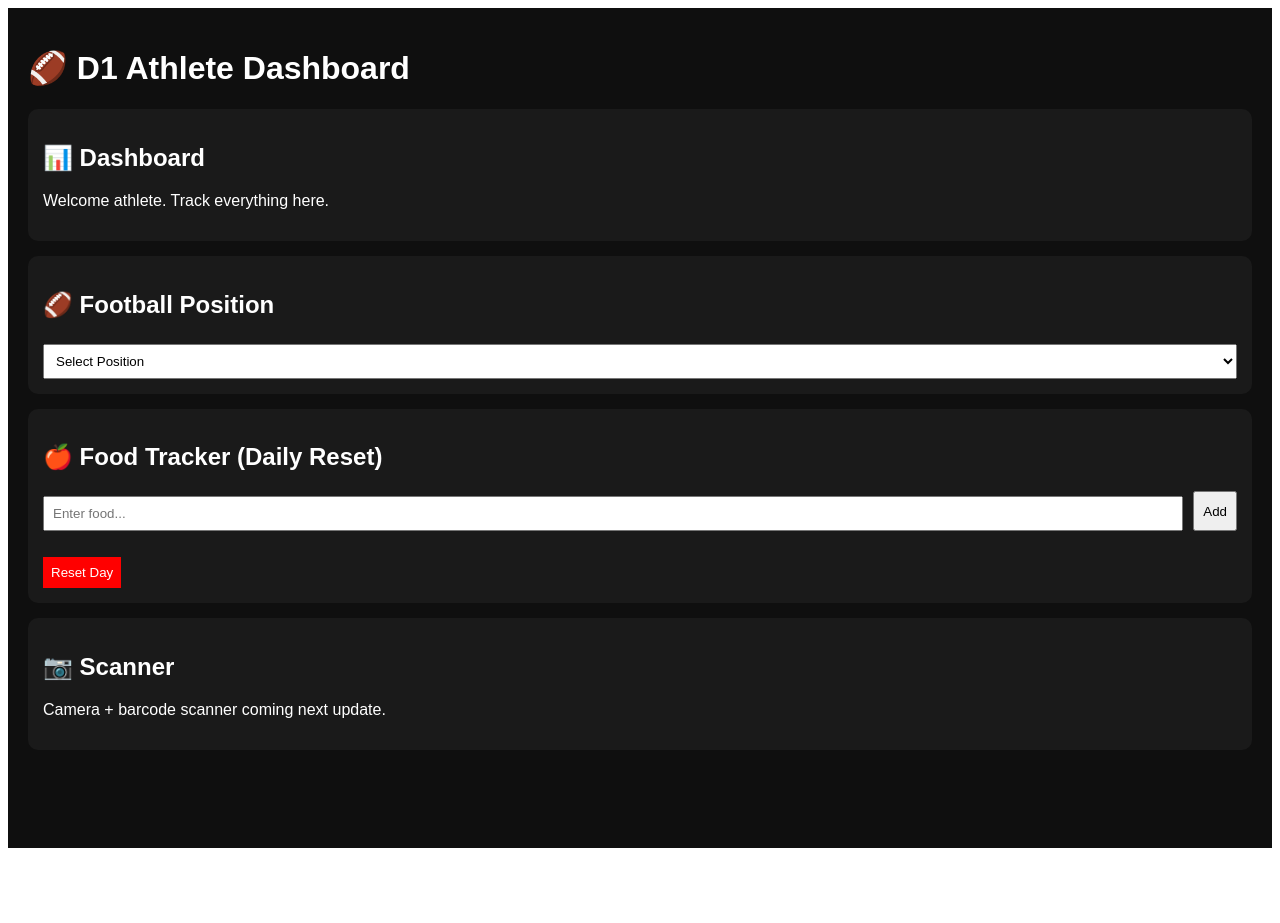
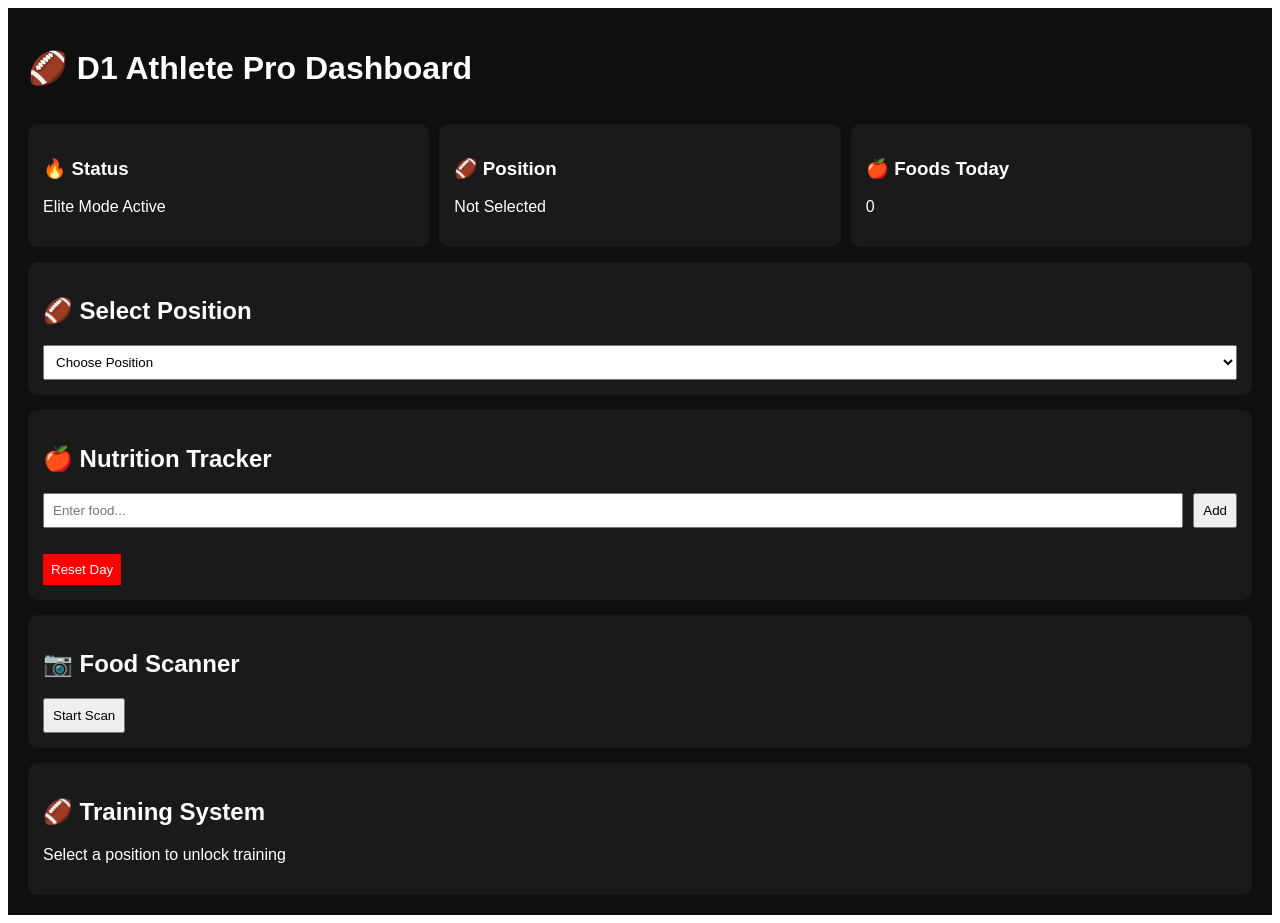
Before and after one commit to khalifa73-hub/d1-football-, a React (Vite) app: page / in a window 1280 px wide. Before the commit the page ends 856 px from the top, so only its background shows below. Built offline with nearby package versions, Linux system fonts and the light colour scheme; the HTML template or start-up script is replaced by a standard one.

Commit message:
Refactor App component and update UI elements

```diff
--- a/src/App.tsx
+++ b/src/App.tsx
@@ -1,24 +1,13 @@
 import { useEffect, useState } from "react";
 
-const positions = [
-  "QB",
-  "RB",
-  "WR",
-  "TE",
-  "OL",
-  "DL",
-  "DE",
-  "LB",
-  "CB",
-  "S",
-];
+const positions = ["QB","RB","WR","TE","OL","DL","DE","LB","CB","S"];
 
 export default function App() {
   const [position, setPosition] = useState("");
   const [foods, setFoods] = useState<string[]>([]);
   const [input, setInput] = useState("");
+  const [scanning, setScanning] = useState(false);
 
-  // 🔁 daily reset
   useEffect(() => {
     const last = localStorage.getItem("lastReset");
     const today = new Date().toDateString();
@@ -40,7 +29,7 @@ export default function App() {
     setInput("");
   }
 
-  function resetFood() {
+  function resetDay() {
     setFoods([]);
     localStorage.setItem("foods", JSON.stringify([]));
     localStorage.setItem("lastReset", new Date().toDateString());
@@ -48,38 +37,48 @@ export default function App() {
 
   return (
     <div style={styles.container}>
-      <h1>🏈 D1 Athlete Dashboard</h1>
+      <h1>🏈 D1 Athlete Pro Dashboard</h1>
 
-      {/* DASHBOARD */}
-      <div style={styles.card}>
-        <h2>📊 Dashboard</h2>
-        <p>Welcome athlete. Track everything here.</p>
+      {/* STATS DASHBOARD */}
+      <div style={styles.grid}>
+        <div style={styles.card}>
+          <h3>🔥 Status</h3>
+          <p>Elite Mode Active</p>
+        </div>
+
+        <div style={styles.card}>
+          <h3>🏈 Position</h3>
+          <p>{position || "Not Selected"}</p>
+        </div>
+
+        <div style={styles.card}>
+          <h3>🍎 Foods Today</h3>
+          <p>{foods.length}</p>
+        </div>
       </div>
 
-      {/* POSITIONS */}
+      {/* POSITION */}
       <div style={styles.card}>
-        <h2>🏈 Football Position</h2>
+        <h2>🏈 Select Position</h2>
         <select
           value={position}
           onChange={(e) => setPosition(e.target.value)}
           style={styles.input}
         >
-          <option value="">Select Position</option>
+          <option value="">Choose Position</option>
           {positions.map((p) => (
             <option key={p}>{p}</option>
           ))}
         </select>
 
         {position && (
-          <p style={{ marginTop: 10 }}>
-            🔥 Training Mode: <b>{position}</b>
-          </p>
+          <p>💪 Training Mode: <b>{position}</b></p>
         )}
       </div>
 
       {/* FOOD TRACKER */}
       <div style={styles.card}>
-        <h2>🍎 Food Tracker (Daily Reset)</h2>
+        <h2>🍎 Nutrition Tracker</h2>
 
         <div style={{ display: "flex", gap: 10 }}>
           <input
@@ -88,9 +87,7 @@ export default function App() {
             placeholder="Enter food..."
             style={styles.input}
           />
-          <button onClick={addFood} style={styles.button}>
-            Add
-          </button>
+          <button onClick={addFood} style={styles.button}>Add</button>
         </div>
 
         <ul>
@@ -99,15 +96,39 @@ export default function App() {
           ))}
         </ul>
 
-        <button onClick={resetFood} style={styles.reset}>
-          Reset Day
-        </button>
+        <button onClick={resetDay} style={styles.reset}>Reset Day</button>
       </div>
 
-      {/* SCANNER */}
+      {/* SCANNER UPGRADE */}
       <div style={styles.card}>
-        <h2>📷 Scanner</h2>
-        <p>Camera + barcode scanner coming next update.</p>
+        <h2>📷 Food Scanner</h2>
+
+        <button
+          onClick={() => setScanning(!scanning)}
+          style={styles.button}
+        >
+          {scanning ? "Stop Scan" : "Start Scan"}
+        </button>
+
+        {scanning && (
+          <div style={{ marginTop: 10 }}>
+            <p>📸 Camera is ON (simulated)</p>
+            <p>Point camera at food...</p>
+          </div>
+        )}
+      </div>
+
+      {/* TRAINING */}
+      <div style={styles.card}>
+        <h2>🏈 Training System</h2>
+
+        {position ? (
+          <p>
+            Today’s focus: <b>{position} strength & explosiveness</b>
+          </p>
+        ) : (
+          <p>Select a position to unlock training</p>
+        )}
       </div>
     </div>
   );
@@ -121,6 +142,11 @@ const styles: any = {
     color: "white",
     minHeight: "100vh",
   },
+  grid: {
+    display: "grid",
+    gridTemplateColumns: "repeat(3, 1fr)",
+    gap: 10,
+  },
   card: {
     background: "#1a1a1a",
     padding: 15,
@@ -130,7 +156,6 @@ const styles: any = {
   input: {
     padding: 8,
     width: "100%",
-    marginTop: 5,
   },
   button: {
     padding: 8,
```
